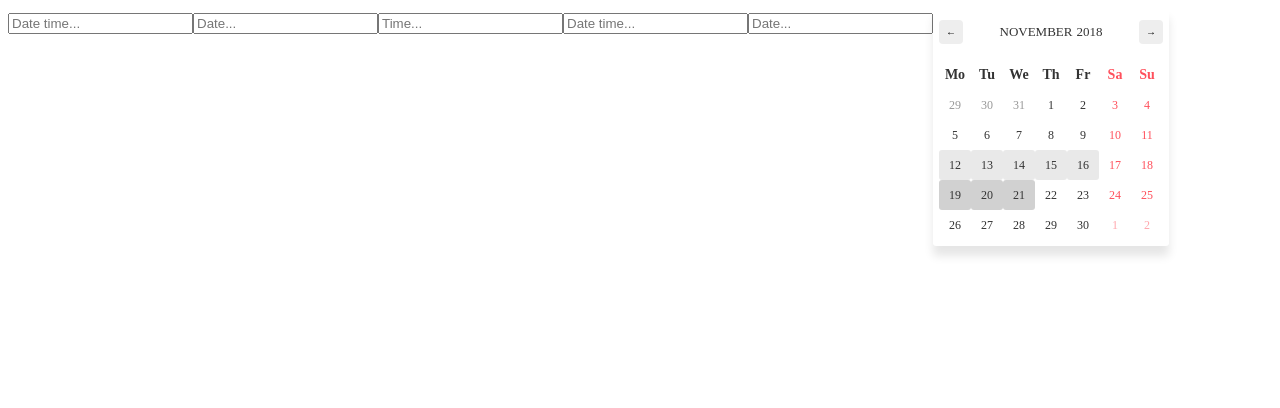
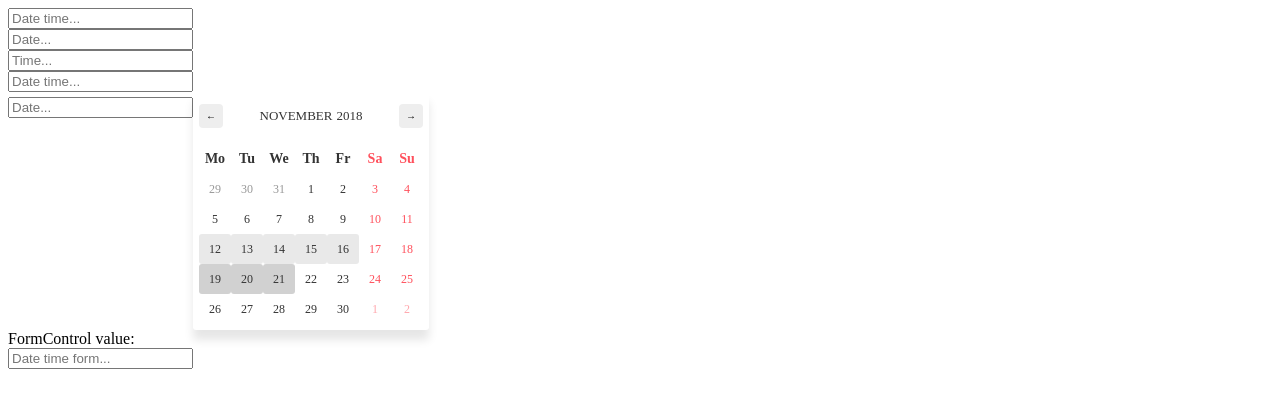
Before and after one commit to geex-arts/ng-gxdatepicker, an Angular app: page / in a window 1280 px wide. Shown: the top 408 px of the page. Built offline with nearby package versions, Linux system fonts and the light colour scheme; what ng-gxscrollable would draw is missing.

Commit message:
Update demo

```diff
--- a/src/app/app.component.html
+++ b/src/app/app.component.html
@@ -1,24 +1,32 @@
-
+<div>
   <div class="datepicker-wrapper">
     <input type="text" placeholder="Date time..." (change)="onChanged()" #dp_1>
     <gxd-datepicker [input]="dp_1"></gxd-datepicker>
   </div>
+</div>
 
+<div>
   <div class="datepicker-wrapper">
     <input type="text" placeholder="Date..." (change)="onChanged()" #dp_2>
     <gxd-datepicker [options]="{ date: true, time: false }" [input]="dp_2"></gxd-datepicker>
   </div>
+</div>
 
+<div>
   <div class="datepicker-wrapper">
     <input type="text" placeholder="Time..." (change)="onChanged()" #dp_3>
     <gxd-datepicker [options]="{ date: false, time: true }" [input]="dp_3"></gxd-datepicker>
   </div>
+</div>
 
+<div>
   <div class="datepicker-wrapper">
     <input type="text" placeholder="Date time..." (change)="onChanged()" #dp_4>
     <gxd-datepicker [options]="{ theme: 'custom' }" [input]="dp_4"></gxd-datepicker>
   </div>
+</div>
 
+<div>
   <div class="datepicker-wrapper">
     <input type="text" placeholder="Date..." (change)="onChanged()" #dp_5>
     <gxd-datepicker
@@ -26,3 +34,12 @@
       [input]="dp_5"
       [dateRanges]="dateRanges"></gxd-datepicker>
   </div>
+</div>
+
+<div>
+  <div [formGroup]="form" class="datepicker-wrapper">
+    <div>FormControl value: {{form.value['datetime']}}</div>
+    <input type="text" formControlName="datetime" placeholder="Date time form..." (change)="onChanged()" #dp_6>
+    <gxd-datepicker [input]="dp_6"></gxd-datepicker>
+  </div>
+</div>
--- a/src/app/app.component.ts
+++ b/src/app/app.component.ts
@@ -1,4 +1,5 @@
 import { Component } from '@angular/core';
+import { FormControl, FormGroup } from '@angular/forms';
 
 @Component({
   selector: 'app-root',
@@ -6,9 +7,16 @@ import { Component } from '@angular/core';
   styleUrls: ['./app.component.scss']
 })
 export class AppComponent {
+
   title = 'app';
-
-  dateRanges = [{fromDate: "2018-11-12T00:00:00", toDate: "2018-11-16T00:00:00", enable: true},{fromDate: "2018-11-19T00:00:00", toDate: "2018-11-21T00:00:00", enable: false},{fromDate: "2018-12-10T00:00:00", toDate: "2018-12-12T00:00:00", enable: false}];
+  dateRanges = [
+    {fromDate: '2018-11-12T00:00:00', toDate: '2018-11-16T00:00:00', enable: true},
+    {fromDate: '2018-11-19T00:00:00', toDate: '2018-11-21T00:00:00', enable: false},
+    {fromDate: '2018-12-10T00:00:00', toDate: '2018-12-12T00:00:00', enable: false}
+  ];
+  form = new FormGroup({
+    datetime: new FormControl('')
+  });
 
   onChanged() {
     console.log('onChanged');
--- a/src/app/app.module.ts
+++ b/src/app/app.module.ts
@@ -1,5 +1,6 @@
 import { BrowserModule } from '@angular/platform-browser';
 import { NgModule } from '@angular/core';
+import { ReactiveFormsModule } from '@angular/forms';
 
 import { NgGxDatepickerModule } from '../../projects/ng-gxdatepicker/src/lib/ng-gxdatepicker.module';
 
@@ -11,6 +12,7 @@ import { AppComponent } from './app.component';
   ],
   imports: [
     BrowserModule,
+    ReactiveFormsModule,
     NgGxDatepickerModule
   ],
   providers: [],
```
Lines whose indentation alone changed are shown as unchanged.
